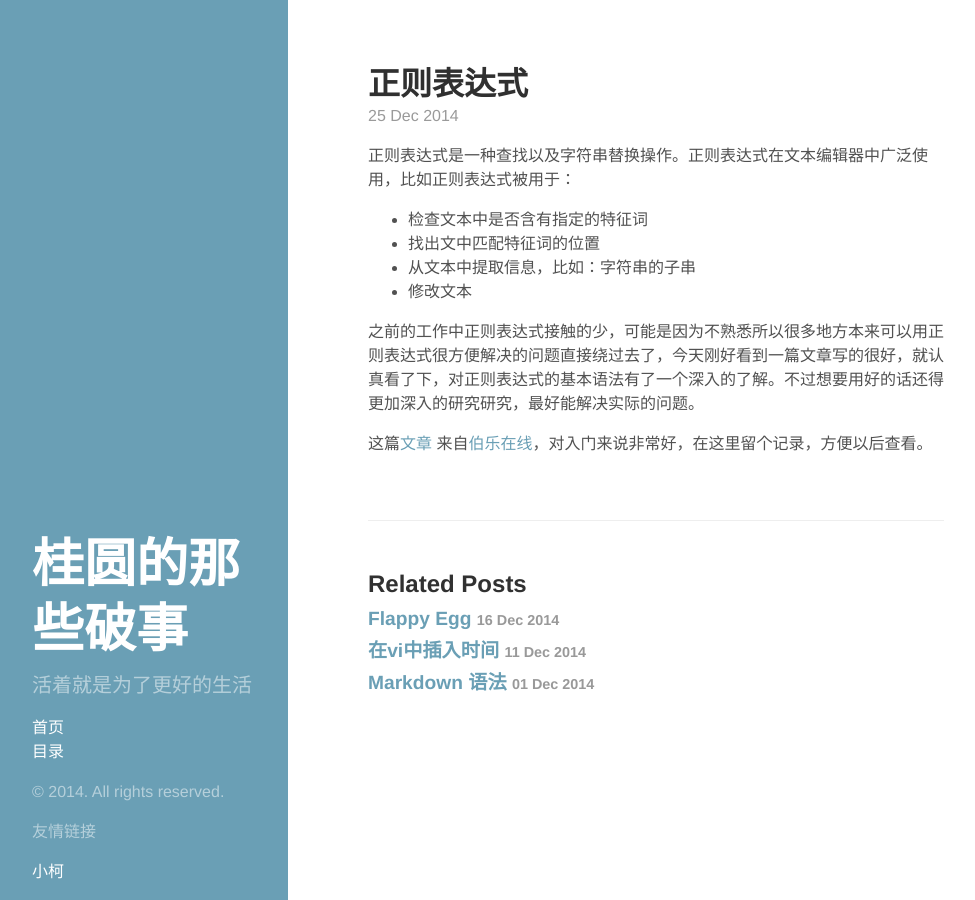
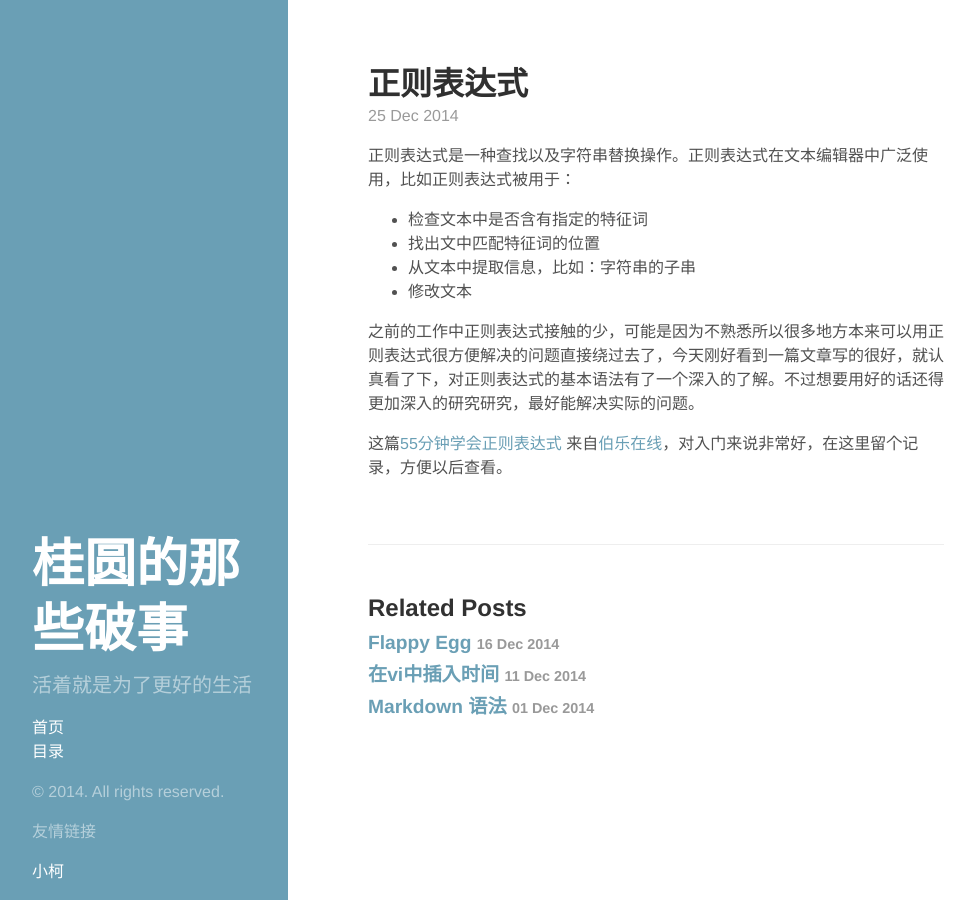
Before and after one commit to guiyuan/guiyuan.github.io, a Jekyll site: the page built from _posts/unmarked/2014-12-25-正则表达式基础.md, in a window 1280 px wide. Shown: the whole page, without its empty margins (0-975 px from the left). Built offline with Jekyll 4.4.1, drawn with Linux system fonts in a browser that asks for light colours; comment, search, counter and statistics services are not loaded.

Commit message:
modify 正则表达式

```diff
--- a/_posts/unmarked/2014-12-25-正则表达式基础.md
+++ b/_posts/unmarked/2014-12-25-正则表达式基础.md
@@ -18,4 +18,4 @@ category: unmarked
 
 之前的工作中正则表达式接触的少，可能是因为不熟悉所以很多地方本来可以用正则表达式很方便解决的问题直接绕过去了，今天刚好看到一篇文章写的很好，就认真看了下，对正则表达式的基本语法有了一个深入的了解。不过想要用好的话还得更加深入的研究研究，最好能解决实际的问题。
 
-这篇[文章](http://blog.jobbole.com/63398/) 来自[伯乐在线](http://blog.jobbole.com)，对入门来说非常好，在这里留个记录，方便以后查看。
+这篇[55分钟学会正则表达式](http://blog.jobbole.com/63398/) 来自[伯乐在线](http://blog.jobbole.com)，对入门来说非常好，在这里留个记录，方便以后查看。
```
